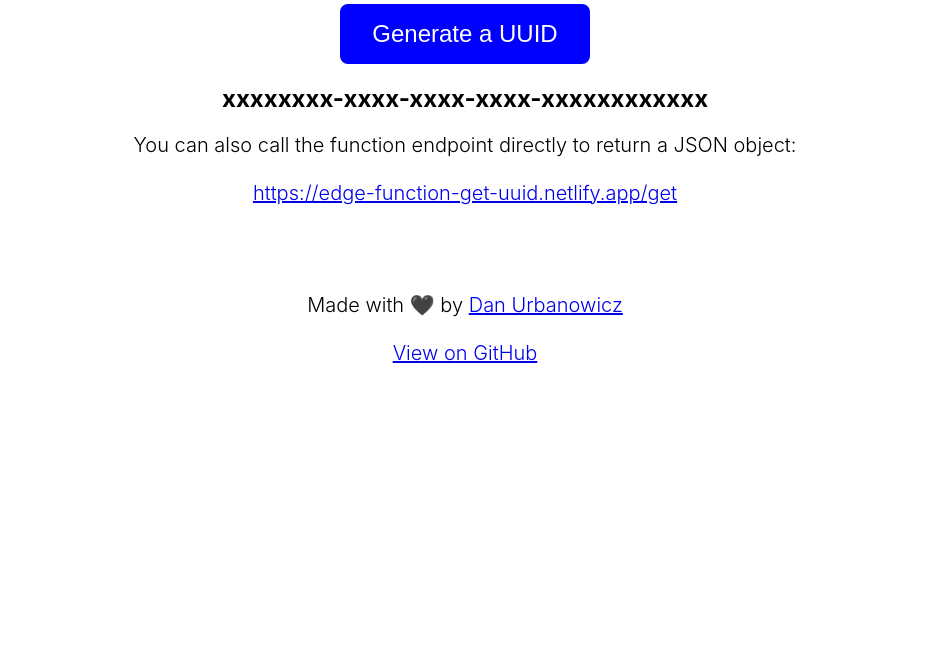
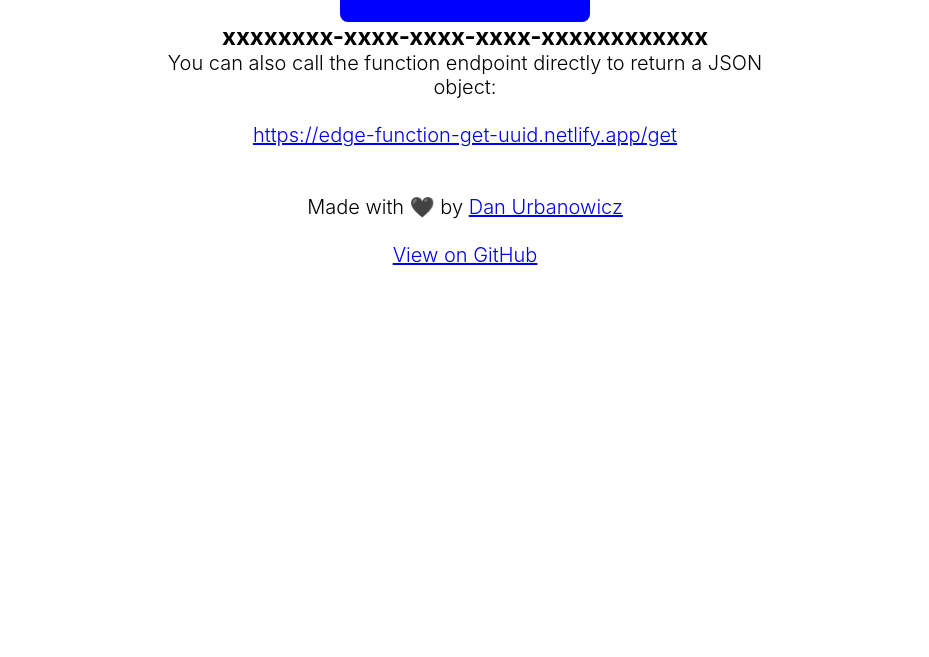
Before and after one commit to danurbanowicz/edge-function-get-uuid, a plain HTML site: page index.html in a window 1280 px wide. Shown: the part 143-800 px from the top of the page, without its empty margins (175-1104 px from the left). Drawn offline with Linux system fonts and the light colour scheme.

Commit message:
Add max-width to example page

```diff
--- a/index.html
+++ b/index.html
@@ -7,6 +7,7 @@
     <title>Generate a UUID at the Edge 🔪</title>
     <style>
       body { font-family: -apple-system,BlinkMacSystemFont,segoe ui,Roboto,Helvetica,Arial,sans-serif,apple color emoji,segoe ui emoji,segoe ui symbol; text-align: center; font-weight: 300; font-size: 1.25rem;}
+      body > * { margin: 0 auto; max-width: 40rem; }
       button { font-size: 1.5rem; padding: 1rem 2rem; border: 0; border-radius: .5rem; background-color: blue; color: white; cursor: pointer;}
       #response-output { font-size: 1.5rem; }
     </style>
```
